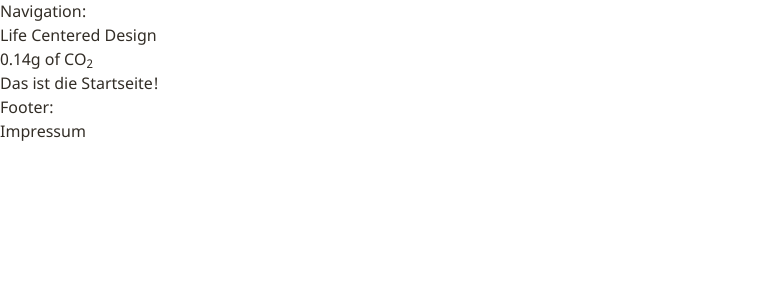
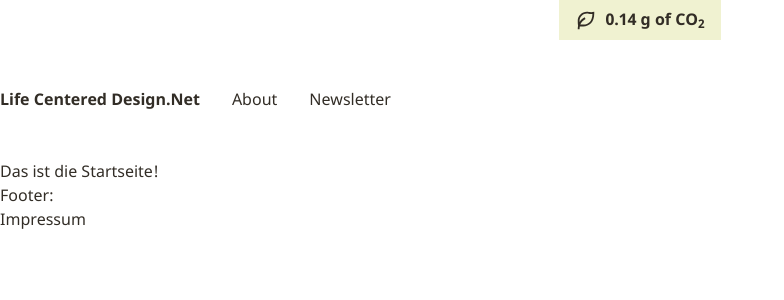
Before and after one commit to timoclsn/lifecentereddesign, a Next.js app: page / in a window 1280 px wide. Shown: the top 300 px of the page, without its empty margins (0-784 px from the left). Built offline with nearby package versions, Linux system fonts and the light colour scheme.

Commit message:
Add Header Styling

```diff
--- a/components/CO2Badge.js
+++ b/components/CO2Badge.js
@@ -1,8 +1,11 @@
+import { RiLeafLine } from 'react-icons/ri';
+
 export default function CO2Badge({ co2Consumption }) {
     return (
-        <div>
+        <div className="flex items-center px-4 py-2 space-x-2 font-bold bg-green">
+            <RiLeafLine size={22} />
             <span>
-                {co2Consumption}g of CO<sub>2</sub>
+                {co2Consumption} g of CO<sub>2</sub>
             </span>
         </div>
     );
--- a/components/Navigation.js
+++ b/components/Navigation.js
@@ -7,13 +7,18 @@ export default function Navigation({ co2Consumption }) {
     return (
         <CenteredColumn>
             <header>
-                <span>Navigation: </span>
-                <Link href="/">
-                    <a>
-                        <h1>Life Centered Design</h1>
-                    </a>
-                </Link>
-                <CO2Badge co2Consumption={co2Consumption} />
+                <div className="flex justify-center">
+                    <CO2Badge co2Consumption={co2Consumption} />
+                </div>
+                <ul className="flex py-12 space-x-8">
+                    <li className="font-bold">
+                        <Link href="/">
+                            <a>Life Centered Design.Net</a>
+                        </Link>
+                    </li>
+                    <li>About</li>
+                    <li>Newsletter</li>
+                </ul>
             </header>
         </CenteredColumn>
     );
--- a/package.json
+++ b/package.json
@@ -13,7 +13,8 @@
         "next": "^10.0.9",
         "preact": "^10.5.13",
         "react": "17.0.1",
-        "react-dom": "17.0.1"
+        "react-dom": "17.0.1",
+        "react-icons": "^4.2.0"
     },
     "devDependencies": {
         "@tailwindcss/jit": "^0.1.4",
```
Also changed, not shown: 1 other file (tests, documents, lock files or other folders).
